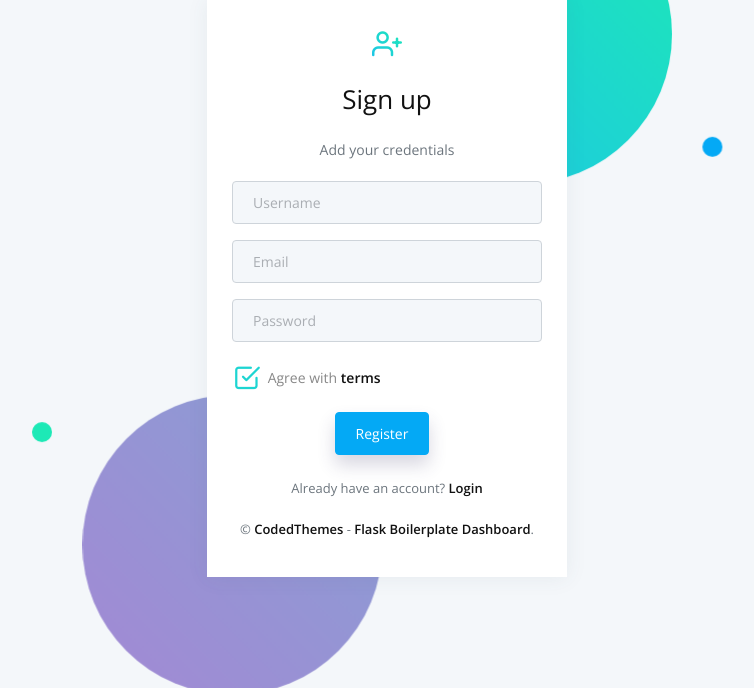
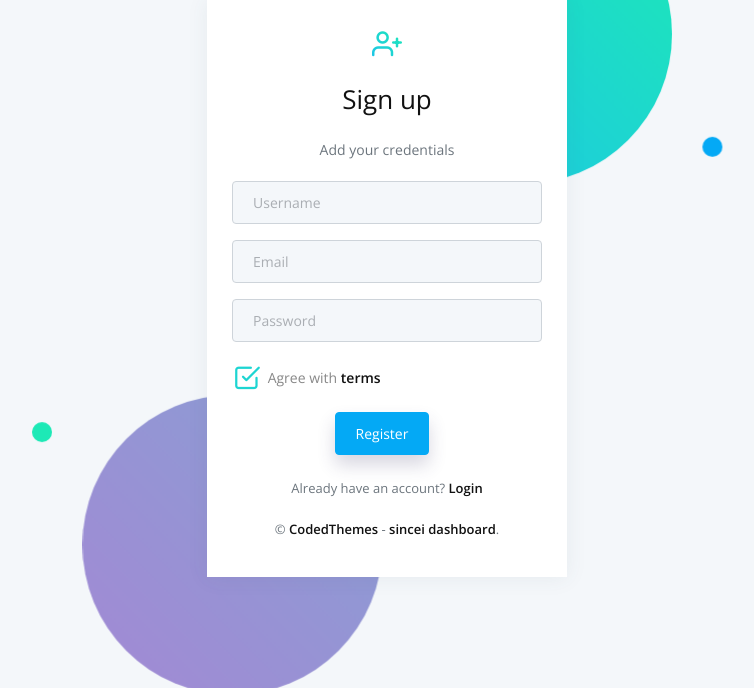
Before and after one commit to bhardwaj-lab/sincei, a Flask app: page /register in a window 1280 px wide. Shown: the part 112-800 px from the top of the page, without its empty margins (253-1007 px from the left). Run offline with Flask 2, Linux system fonts and the light colour scheme; tables that the repository leaves empty hold one stand-in row (values such as "Sample post"); some libraries are stand-ins or nearby versions.

Commit message:
changed dashboard name to sincei

```diff
--- a/web_app/app/base/templates/accounts/login.html
+++ b/web_app/app/base/templates/accounts/login.html
@@ -58,7 +58,7 @@
                         &copy; <a target="_blank" rel="sponsored noopener noreferrer"
                                   href="https://codedthemes.com/?ref=appseed">CodedThemes</a>
                         - <a target="_blank" rel="noopener noreferrer"
-                             href="https://appseed.us/boilerplate-code/flask-dashboard">Flask Boilerplate Dashboard</a>.
+                             href="https://appseed.us/boilerplate-code/flask-dashboard">sincei dashboard</a>.
                     </p>
                 </div>
             </div>
--- a/web_app/app/base/templates/accounts/register.html
+++ b/web_app/app/base/templates/accounts/register.html
@@ -66,7 +66,7 @@
                         &copy; <a target="_blank" rel="sponsored noopener noreferrer"
                                   href="https://codedthemes.com/">CodedThemes</a>
                         - <a target="_blank" rel="noopener noreferrer"
-                             href="https://appseed.us/boilerplate-code/flask-dashboard">Flask Boilerplate Dashboard</a>.
+                             href="https://appseed.us/boilerplate-code/flask-dashboard">sincei dashboard</a>.
                     </p>
                 </div>
             </div>
--- a/web_app/app/base/templates/includes/sidebar.html
+++ b/web_app/app/base/templates/includes/sidebar.html
@@ -58,7 +58,7 @@
                     <!-- Plot -->
                     <li data-username="Explore Output" class="nav-item {% if 'page-plot' in segment %} active {% endif %}">
                         <a href="/explore-output" class="nav-link "><span class="pcoded-micon"><i class="feather icon-pie-chart"></i></span>
-                          <span class="pcoded-mtext">Plotting</span></a>
+                          <span class="pcoded-mtext">Explore Output</span></a>
                     </li>
                     <!-- Export -->
                     <li data-username="Export" class="nav-item {% if 'page-export' in segment %} active {% endif %}">
--- a/web_app/app/base/templates/layouts/base-fullscreen.html
+++ b/web_app/app/base/templates/layouts/base-fullscreen.html
@@ -3,7 +3,7 @@
 
 <head>
     <title>
-        Flask Boilerplate Dashboard - {% block title %}{% endblock %} | AppSeed
+        sincei dashboard - {% block title %}{% endblock %} | AppSeed
     </title>
     <!-- HTML5 Shim and Respond.js IE10 support of HTML5 elements and media queries -->
     <!-- WARNING: Respond.js doesn't work if you view the page via file:// -->
--- a/web_app/app/base/templates/layouts/base.html
+++ b/web_app/app/base/templates/layouts/base.html
@@ -3,7 +3,7 @@
 
 <head>
     <title>
-        Flask Boilerplate Dashboard - {% block title %}{% endblock %} | AppSeed
+        sincei dashboard - {% block title %}{% endblock %} | AppSeed
     </title>
     <!-- HTML5 Shim and Respond.js IE10 support of HTML5 elements and media queries -->
     <!-- WARNING: Respond.js doesn't work if you view the page via file:// -->
--- a/web_app/app/home/sincei_functions.py
+++ b/web_app/app/home/sincei_functions.py
@@ -40,7 +40,7 @@ def fetch_results_scFilterStats():
 
 
 def fetch_results_UMAP(gene=None):
-    df = pd.read_csv("/Users/vivek/programs/sincei/web_app/example_data/normalized_counts.tsv", sep="\t",
+    df = pd.read_csv("~/programs/sincei/web_app/example_data/normalized_counts.tsv", sep="\t",
                      index_col=0)
     pretty_labels={}
     for x in df.columns:
```
